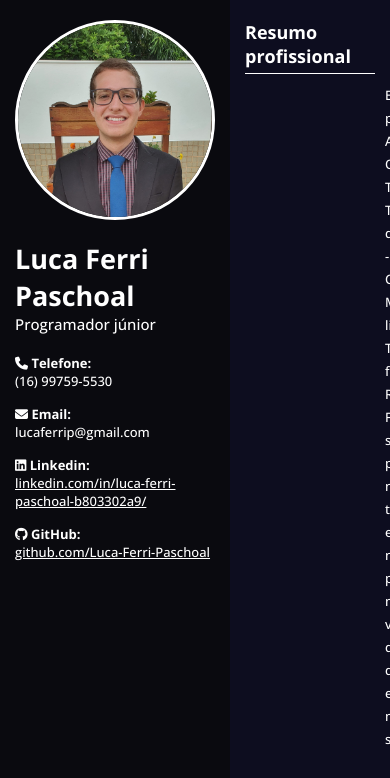
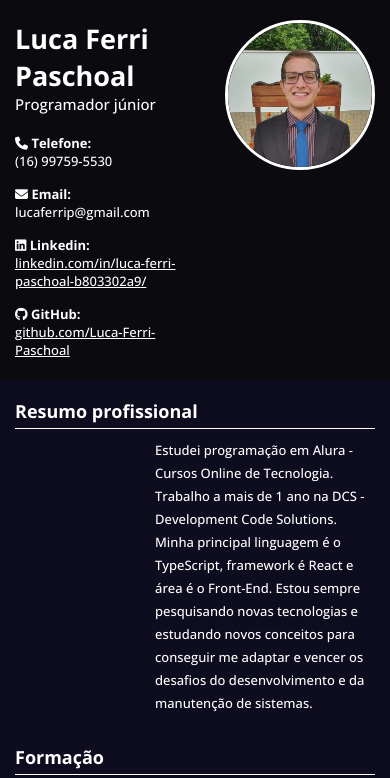
Before and after one commit to Luca-Ferri-Paschoal/lf-curriculum-vitae, a website: page index.html in a window 390 px wide. Shown: the top 778 px of the page. Drawn offline with nearby package versions, Linux system fonts and the light colour scheme; files whose address does not match are found by name.

Commit message:
Responsiveness added

```diff
--- a/style.css
+++ b/style.css
@@ -101,20 +101,23 @@ main {
 
 aside {
     grid-area: aside;
-    width: fit-content;
-    display: flex;
-    flex-direction: column;
+    width: 100%;
+    display: grid;
+    grid-template-columns: 100%;
+    grid-template-rows: auto 1fr;
+    grid-template-areas:
+        "perfil-img"
+        "contact"
+    ;
     gap: 20px;
-    right: 0;
     padding: 20px 15px;
     background-color: var(--deep-blue-black);
     color: white;
 }
 
 .perfil-img-div {
-    width: 100%;
-    display: flex;
-    justify-content: center;
+    width: var(--perfil-img-dimen);
+    height: var(--perfil-img-dimen);
 }
 
 .perfil-img {
@@ -125,6 +128,7 @@ aside {
 }
 
 .contact-container {
+    grid-area: contact;
     display: flex;
     flex-direction: column;
     gap: 20px;
@@ -150,3 +154,27 @@ aside {
 .contact-info-tag {
     font-weight: var(--weight-bold);
 }
+
+@media screen and (max-width: 750px) {
+    :root {
+        --perfil-img-dimen: 150px;
+    }
+
+    .page-content {
+        grid-template-columns: 100%;
+        grid-template-rows: auto auto;
+        grid-template-areas:
+            "aside"
+            "main"
+        ;
+        gap: 0;
+    }
+
+    aside {
+        grid-template-columns: auto 1fr;
+        grid-template-rows: 100%;
+        grid-template-areas:
+            "contact perfil-img"
+        ;
+    }
+}
```
